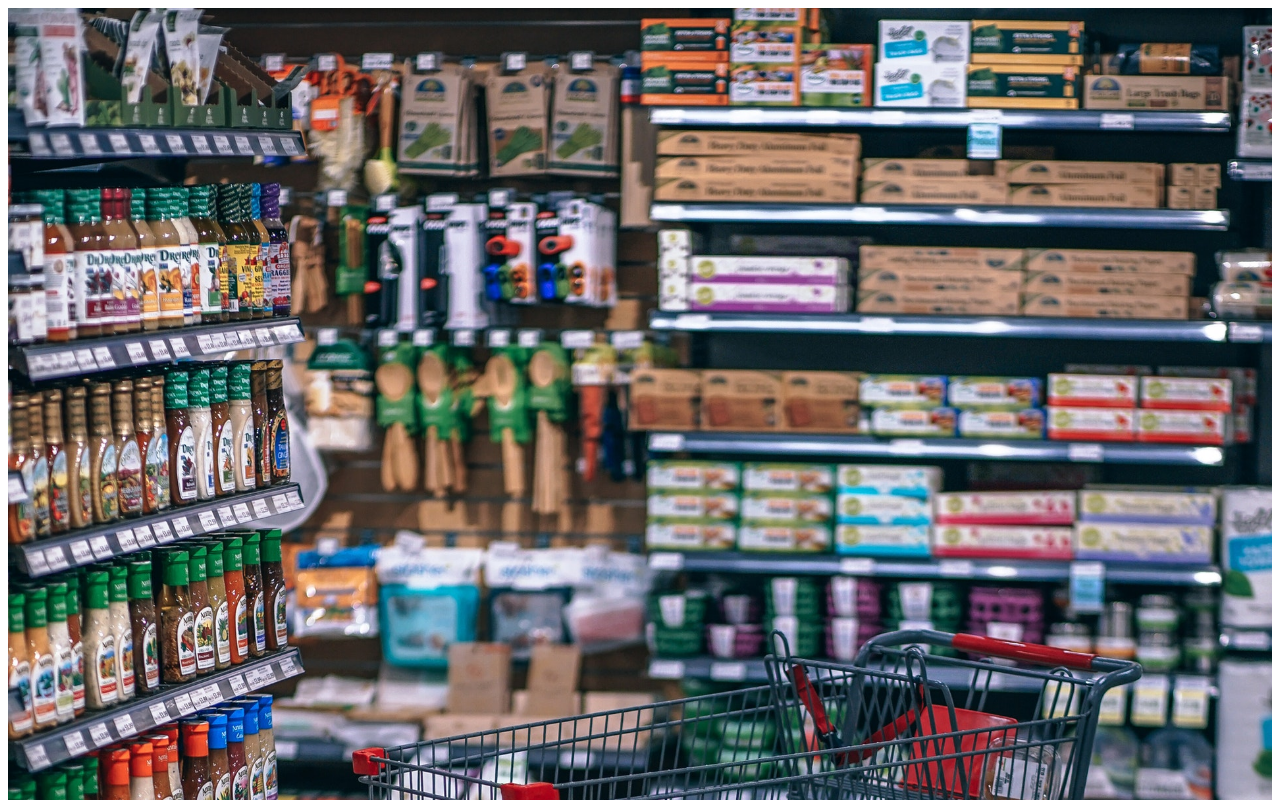
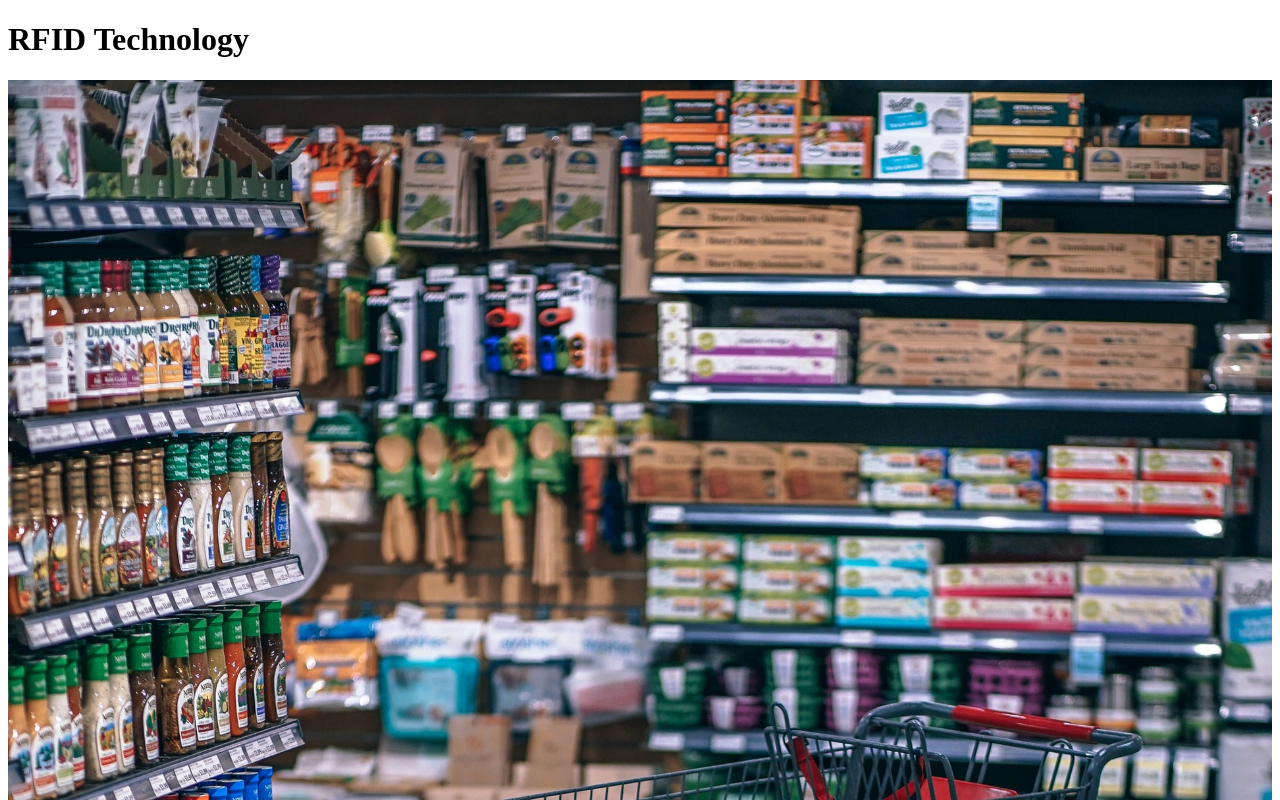
Before and after one commit to Kmh16y/lis2360_webdevelopment, a plain HTML site: page lesson6_assignment/index.html in a window 1280 px wide. Shown: the top 800 px of the page. Drawn offline with Linux system fonts and the light colour scheme.

Commit message:
Project 1 first commit

```diff
--- a/lesson6_assignment/index.html
+++ b/lesson6_assignment/index.html
@@ -4,7 +4,9 @@
 	<!--- Kierra Hicks Date of completion:3/4/19--->
 
 	<meta charset="UTF-8">
-	<title>RFID Technology</title>
+	<header>
+	<h1>RFID Technology </h1>
+	</header>
 	<meta name="description" content="RFID Technology Information">
 	<meta name="keywords" content="RFID,electromagnetic field,radio waves,barcodes,chip">
 	<meta name="author" content="Kierra Hicks ">
@@ -13,7 +15,7 @@
 
 <body>
 <img src="images/shopping.jpeg" alt="Shopping cart in the middle of an aisle" height="100%" width="100%">
-<h1>RFID Technology</h1>
+
 <p><a href= "index.html" >Overview</a> | <a href="media.html">Media </a>| <a href="author.html">Author</a></p>
 <h2><i> Technology of the future </i></h2>
 
```
Also changed, not shown: lesson4_assignment/index.html (+6 -1 lines).
